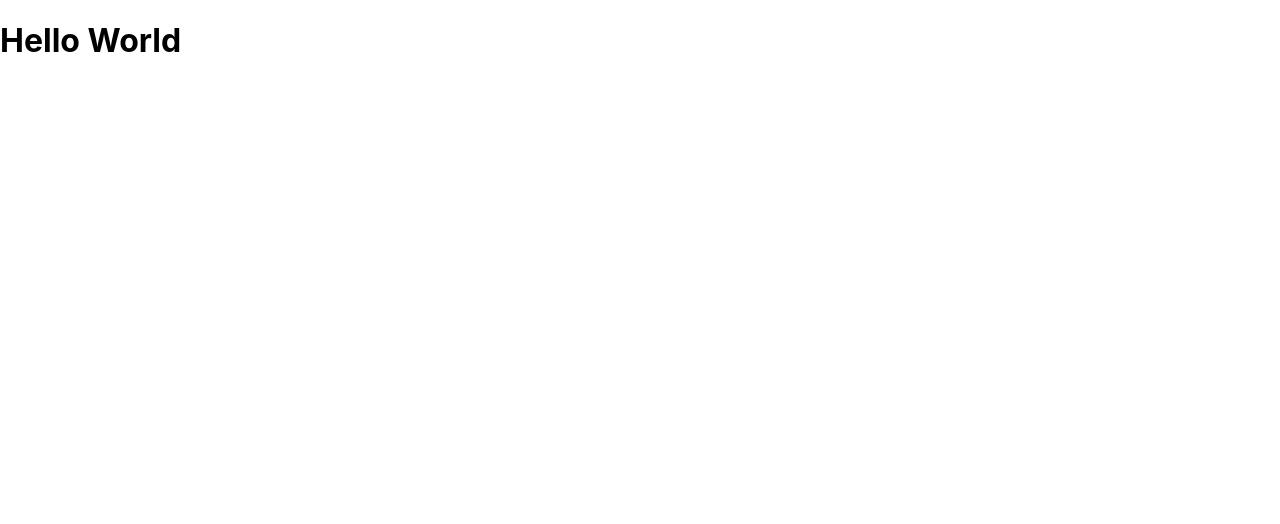
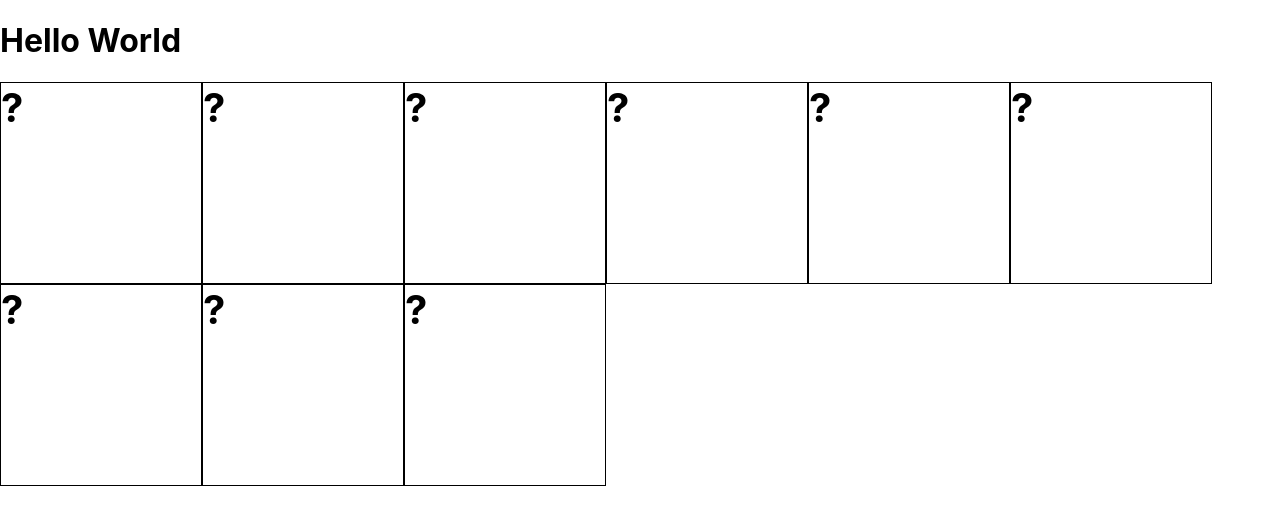
Before and after one commit to EddieCarrion/Projects, a React (Create React App) app in the folder treasure-hunt-eddie/: page / in a window 1280 px wide. Shown: the top 524 px of the page. Built offline with nearby package versions, Linux system fonts and the light colour scheme.

Commit message:
progress

```diff
--- a/treasure-hunt-eddie/src/App.css
+++ b/treasure-hunt-eddie/src/App.css
@@ -1,38 +1,13 @@
-.App {
-  text-align: center;
+.tiles{
+  position:relative;
+  float:left;
+  width:200px;
+  height:200px;
+  border:1px solid black;
+  justify-content: center;
+  align-items: center;
+  font-size: 40px;
+  cursor: pointer;
+  font-weight: bold;
+
 }
-
-.App-logo {
-  height: 40vmin;
-  pointer-events: none;
-}
-
-@media (prefers-reduced-motion: no-preference) {
-  .App-logo {
-    animation: App-logo-spin infinite 20s linear;
-  }
-}
-
-.App-header {
-  background-color: #282c34;
-  min-height: 100vh;
-  display: flex;
-  flex-direction: column;
-  align-items: center;
-  justify-content: center;
-  font-size: calc(10px + 2vmin);
-  color: white;
-}
-
-.App-link {
-  color: #61dafb;
-}
-
-@keyframes App-logo-spin {
-  from {
-    transform: rotate(0deg);
-  }
-  to {
-    transform: rotate(360deg);
-  }
-}
--- a/treasure-hunt-eddie/src/App.js
+++ b/treasure-hunt-eddie/src/App.js
@@ -1,14 +1,21 @@
 import React from "react"
-
+import Board from "./Components/board"
+import "./App.css"
 
 const App = () => {
+  const values = ["?","?","?","?","?","?","?","?","?"]
+  const tiles = values.map((value,index)=>(
+    <Board key={index} value={value}/>
+  ))
   return (
     <>
       <h1>Hello World</h1>
+     <div> {tiles}
+
+     </div>
     </>
 
   )
 }
 
-export default App;
-1234
+export default App
--- /dev/null
+++ b/treasure-hunt-eddie/src/Components/board.js
@@ -0,0 +1,14 @@
+import React from "react"
+
+const board = ({value}) => {
+    return (
+
+            <div className="tiles">
+                {value}
+            </div>
+
+
+    )
+}
+
+export default board
```
